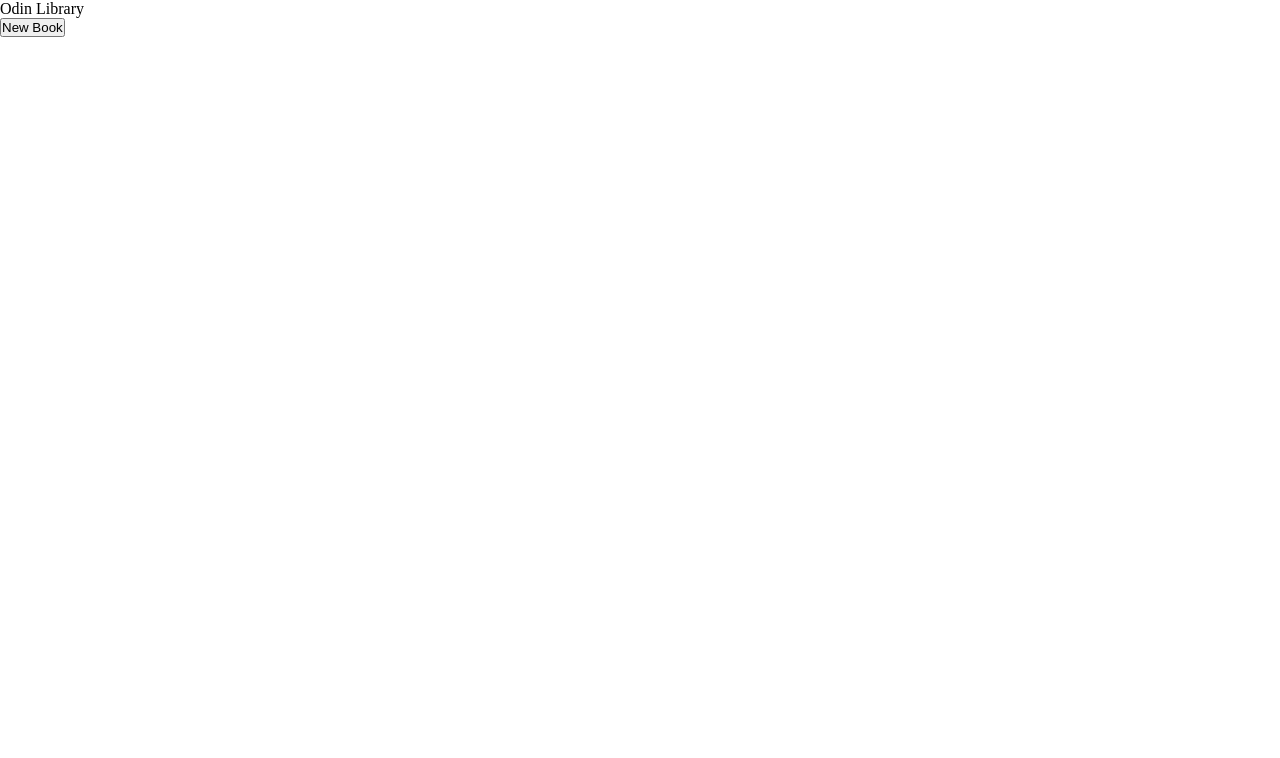
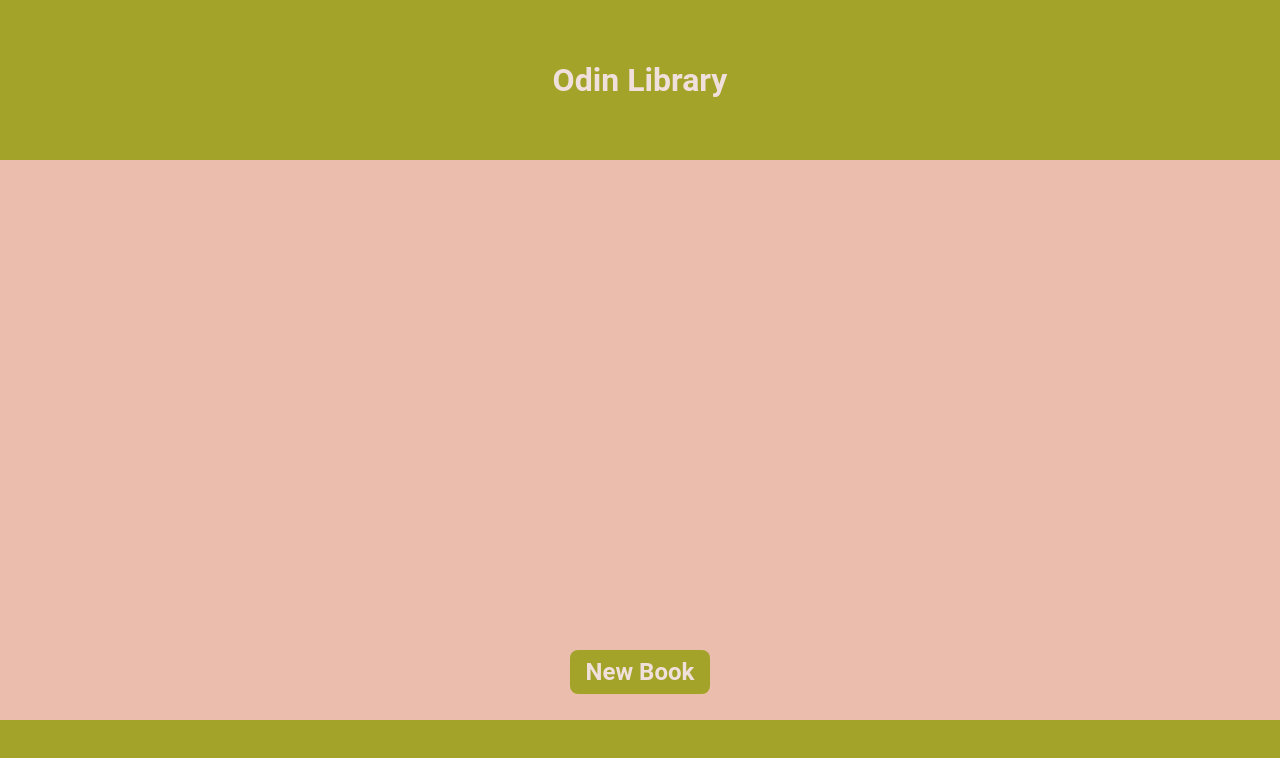
Before and after one commit to nealchampagne/odin-library, a plain HTML site: page index.html in a window 1280 px wide. Drawn offline with Linux system fonts and the light colour scheme.

Commit message:
Mock up rough styling

```diff
--- a/style.css
+++ b/style.css
@@ -1,5 +1,87 @@
 * {
   box-sizing: border-box;
+}
+
+body, html {
   margin: 0;
   padding: 0;
+  border: none;
 }
+
+:root {
+  --text-color: hsl(15 40% 90%);
+  --bg-green: hsl(60 60% 40%);
+  --page-font: Roboto, sans-serif;
+}
+
+body {
+  display: grid;
+  width: 100vw;
+  height: 100vh;
+  grid-template-rows: 10rem 1fr 5rem;
+}
+
+.header {
+  background: var(--bg-green);
+  display: grid;
+  justify-items: center;
+  align-items: center;
+}
+
+.title {
+  color: var(--text-color);
+  font-family: var(--page-font);
+  font-size: 2rem;
+  font-weight: 700;
+}
+
+.main {
+  background: hsl(15 60% 80%);
+  display: grid;
+  grid-template-rows: 1fr 2rem;
+  justify-items: center;
+  align-items: center;
+  padding: 2rem;
+}
+
+.newbookbtn {
+  border: none;
+  border-radius: 0.5rem;
+  padding: 0.5rem 1rem;
+  background: var(--bg-green);
+  color: var(--text-color);
+  font-family: var(--page-font);
+  font-size: 1.5rem;
+  font-weight: 700;
+}
+
+.newbookbtn:hover {
+  text-decoration: underline;
+}
+
+.newbookbtn:active {
+  background: hsl(60 60% 30%);
+}
+
+.shelf {
+  display: grid;
+  grid-template-rows: repeat(3, 1fr);
+  grid-template-columns: repeat(6, 1fr);
+  gap: 1rem;
+}
+
+.book {
+  border-left: 2rem solid hsl(15 60% 20%);
+  border-radius: 0.2rem;
+  background: hsl(20 40% 60%);
+  display: grid;
+  grid-template-rows: repeat(4, 1fr);
+  padding: 0.5rem;
+  height: 20rem;
+  width: 15rem;
+  color: var(--text-color);
+}
+
+.footer {
+  background: var(--bg-green);
+}
```
